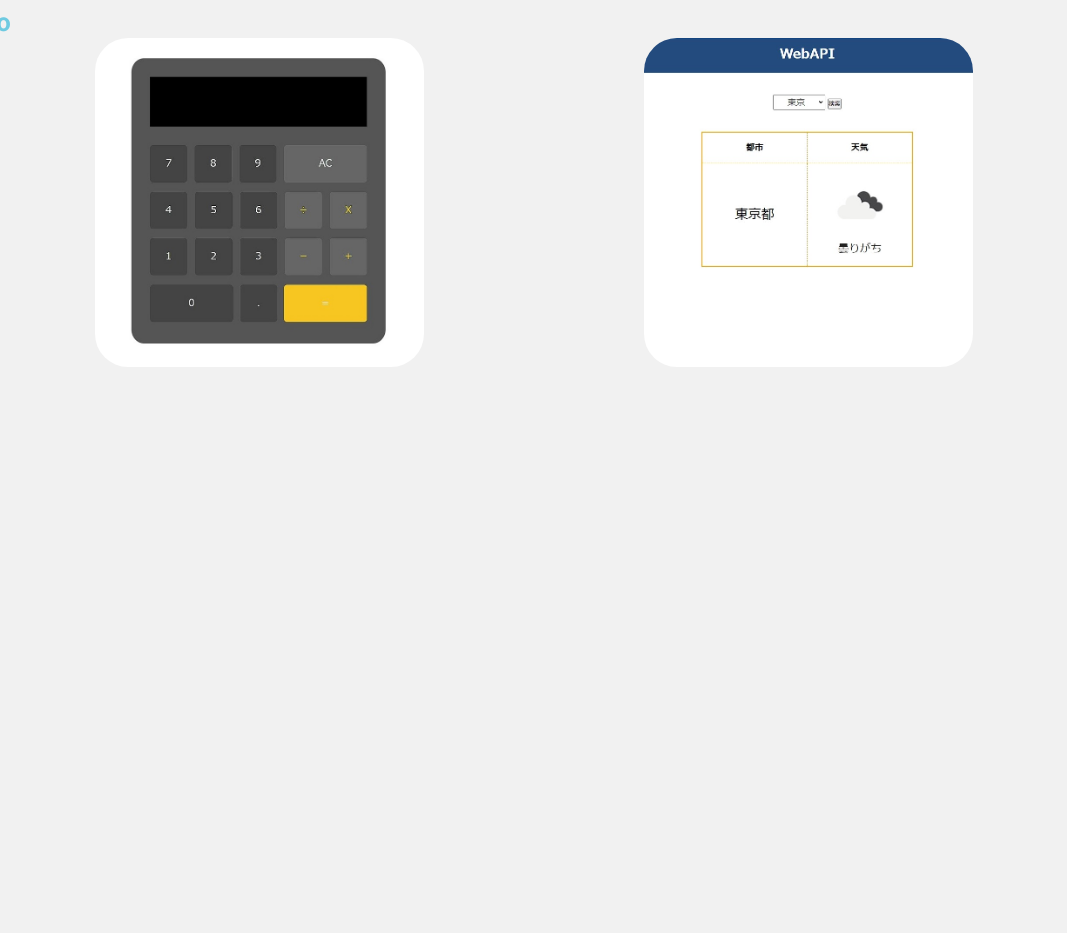
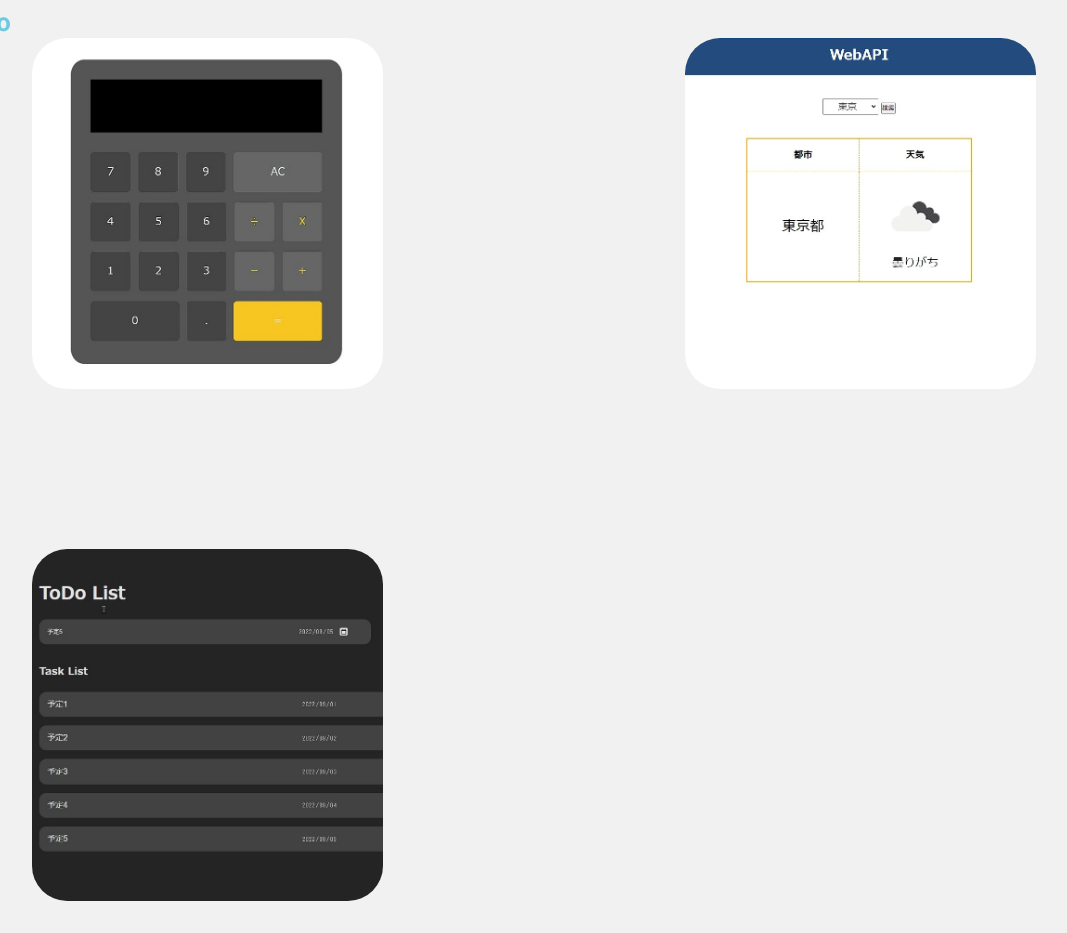
Before and after one commit to kirk213/portfolio.io, a plain HTML site: page index.html in a window 1280 px wide. Shown: the part 1057-1990 px from the top of the page, without its empty margins (106-1173 px from the left). Before the commit the page ends 1456 px from the top, so only its background shows below. Drawn offline with nearby package versions, Linux system fonts and the light colour scheme.

Commit message:
todolist update

```diff
--- a/assets/css/style.css
+++ b/assets/css/style.css
@@ -213,11 +213,10 @@ header{
 .portfolio-content{
     margin: 0 auto;
     display: flex;
-    align-items: center;
-    justify-content: center;
-    text-align: center;
-    column-gap: 25%;
-    width: 70%;
+    justify-content: space-between;
+    flex-wrap: wrap;
+    width: 80%;
+    row-gap: 10em;
 }
 
 .portfolio-img{
@@ -225,6 +224,7 @@ header{
     vertical-align:top;
 }
 .img{
+    flex-basis: 35%;
     position: relative;
 }
 .img-overlay{
--- a/index.html
+++ b/index.html
@@ -94,6 +94,15 @@
                             </div>
                         </a>
                     </div>
+                    <div class="img todolist">
+                        <img src="./assets/img/ToDoList.jpg" alt="calc" class="portfolio-img">
+                        <a href="https://kirk213.github.io/ToDoList.io/" target="_blank">
+                            <div class="img-overlay">
+                                <div class="img-title">ToDoList</div>
+                                <p class="img-description">※クリックしてページを開きます</p>
+                            </div>
+                        </a>
+                    </div>
                 </div>
             </section>
             <script src="./assets/js/main.js" type="text/javascript"></script>
```
Also changed, not shown: assets/img/ToDoList.jpg (added).
